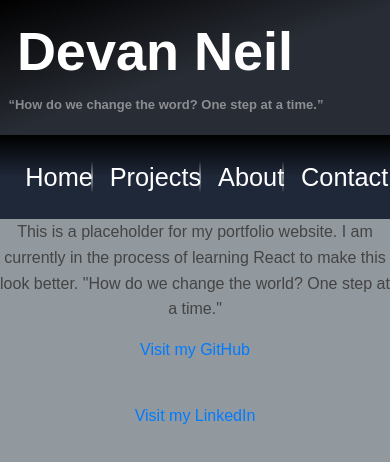
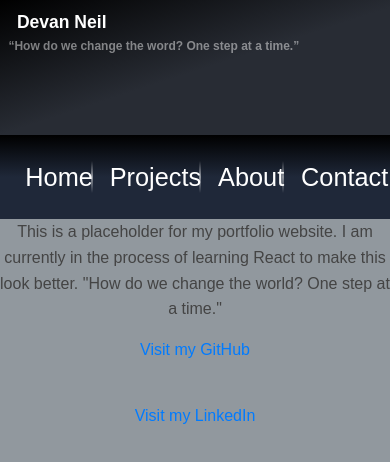
Before and after one commit to devanneil/PortfolioSite, a React (Create React App) app: page / in a window 390 px wide. Shown: the top 462 px of the page. Built offline with nearby package versions, Linux system fonts and the light colour scheme; the HTML template or start-up script is replaced by a standard one.

Commit message:
More mobile app adjustments

```diff
--- a/src/titleBar.css
+++ b/src/titleBar.css
@@ -13,6 +13,13 @@
     flex: 1;                 /* take all remaining width */
 }
 
+.titlebar, .navbar {
+    min-height: 50px; /* ensures a reasonable minimum */
+    max-height: 150px; /* prevents huge bars on big screens */
+    box-sizing: border-box;
+}
+
+
 .titlebar {
     display: flex;              /* puts items horizontally */
     flex-direction: column;
@@ -23,14 +30,14 @@
 }
 
 .titlebar-title {
-    font-size: calc(var(--titleBarHeight) * 0.4);
+    font-size: clamp(1rem, 4.5vw, 2rem);
     color: #FFFFFF;
     margin-top: 1vh;
     margin-left: 2vh;
     margin-bottom: 0;
 }
 .titlebar-text {
-    font-size: small;
+    font-size: clamp(0.75rem, 1vw, 1rem);
     color: rgba(255, 255, 255, 0.465);
     display: flex;
     flex-direction: column;   /* stacks title + details vertically */
```
